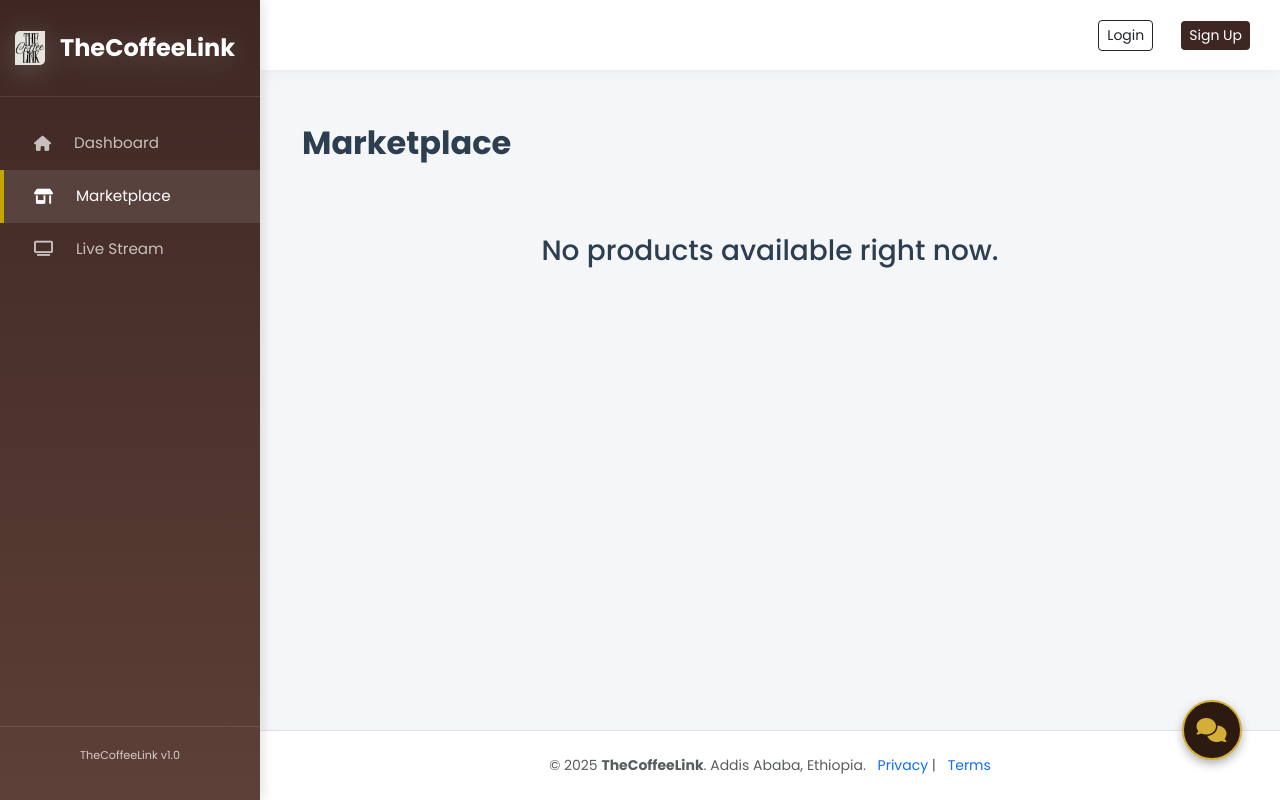
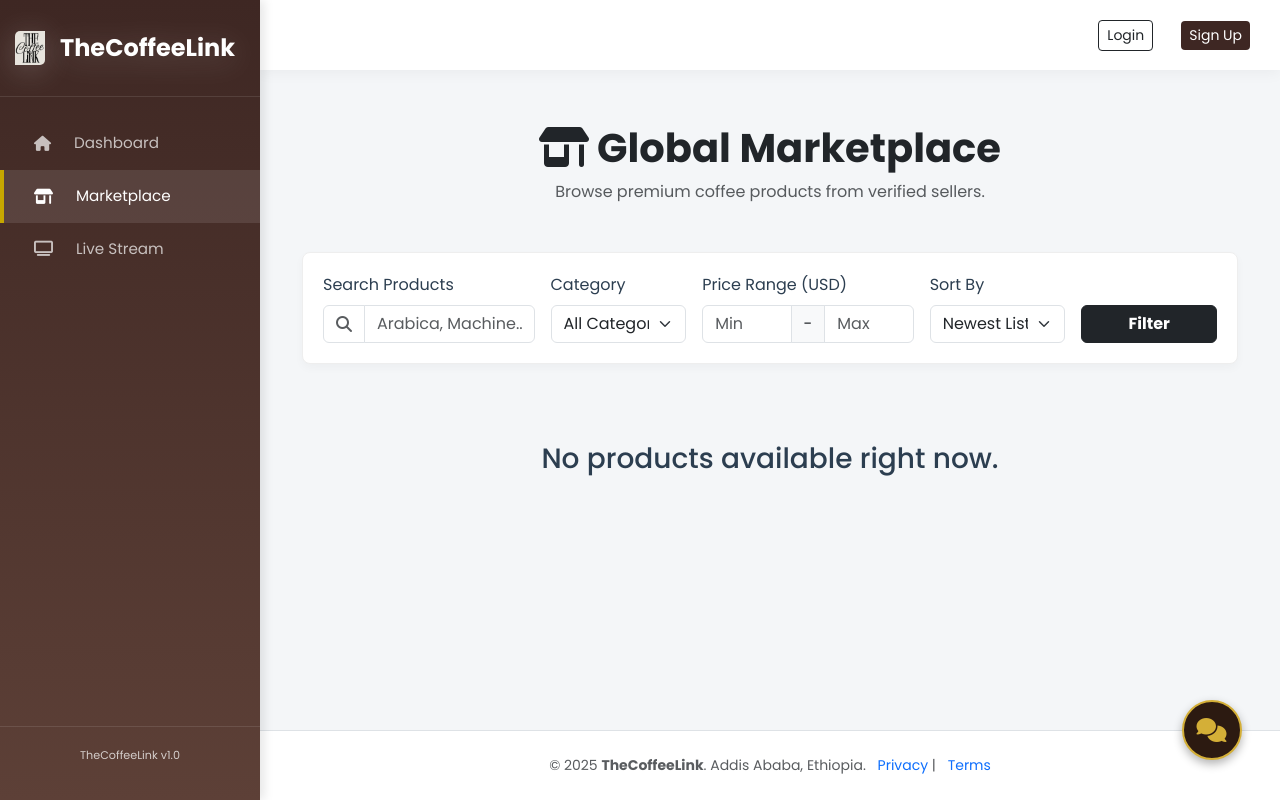
Before and after one commit to biltech1234n/thecoffeelink, a Django app: page /market/ in a window 1280 px wide. Run offline with Django 5.2, Linux system fonts and the light colour scheme; data that the repository does not hold is empty.

Commit message:
Update list.html

```diff
--- a/templates/market/list.html
+++ b/templates/market/list.html
@@ -1,7 +1,76 @@
 {% extends 'base.html' %}
 {% block content %}
+<style>
+    .big_h{
+        font-size: 2.5rem;
+    }
+    .market-filter-bar {
+        background-color: white;
+        border: 1px solid #eee;
+        border-radius: 8px;
+        padding: 20px;
+        margin-bottom: 30px;
+        box-shadow: 0 4px 10px rgba(0, 0, 0, 0.03);
+    }
+</style>
 <div class="container py-4">
-    <h2 class="fw-bold mb-4">Marketplace</h2>
+    <div class="text-center mb-5">
+        <h2 class="fw-bold text-dark big_h"><i class="fa-solid fa-shop me-2"></i>Global Marketplace</h2>
+        <p class="text-muted">Browse premium coffee products from verified sellers.</p>
+    </div>
+
+    <!-- ========================================== -->
+    <!-- ADVANCED SEARCH FILTER BAR                 -->
+    <!-- ========================================== -->
+    <form method="get" class="market-filter-bar">
+        <div class="row g-3 align-items-end">
+
+            <!-- 1. Search Keyword -->
+            <div class="col-lg-3 col-md-6">
+                <label class="form-label">Search Products</label>
+                <div class="input-group">
+                    <span class="input-group-text bg-white"><i class="fa-solid fa-search text-muted"></i></span>
+                    <input type="text" name="q" class="form-control" placeholder="Arabica, Machine..." value="{{ request.GET.q }}">
+                </div>
+            </div>
+
+            <!-- 2. Category Select -->
+            <div class="col-lg-2 col-md-6">
+                <label class="form-label">Category</label>
+                <select name="category" class="form-select">
+                    <option value="">All Categories</option>
+                    {% for code, name in categories %}
+                        <option value="{{ code }}" {% if request.GET.category == code %}selected{% endif %}>{{ name }}</option>
+                    {% endfor %}
+                </select>
+            </div>
+
+            <!-- 3. Price Range -->
+            <div class="col-lg-3 col-md-6">
+                <label class="form-label">Price Range (USD)</label>
+                <div class="input-group">
+                    <input type="number" name="min_price" class="form-control" placeholder="Min" value="{{ request.GET.min_price }}">
+                    <span class="input-group-text bg-light">-</span>
+                    <input type="number" name="max_price" class="form-control" placeholder="Max" value="{{ request.GET.max_price }}">
+                </div>
+            </div>
+
+            <!-- 4. Sorting -->
+            <div class="col-lg-2 col-md-6">
+                <label class="form-label">Sort By</label>
+                <select name="sort" class="form-select">
+                    <option value="newest">Newest Listed</option>
+                    <option value="price_asc" {% if request.GET.sort == 'price_asc' %}selected{% endif %}>Price: Low to High</option>
+                    <option value="price_desc" {% if request.GET.sort == 'price_desc' %}selected{% endif %}>Price: High to Low</option>
+                </select>
+            </div>
+
+            <!-- 5. Submit -->
+            <div class="col-lg-2 col-md-12">
+                <button type="submit" class="btn btn-dark w-100 fw-bold">Filter</button>
+            </div>
+        </div>
+    </form>
     <div class="row">
         {% for product in products %}
         <div class="col-md-4 mb-4">
```
